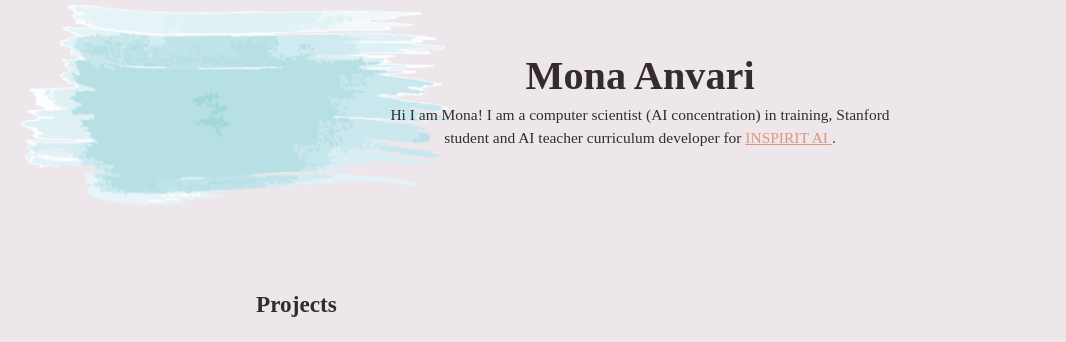
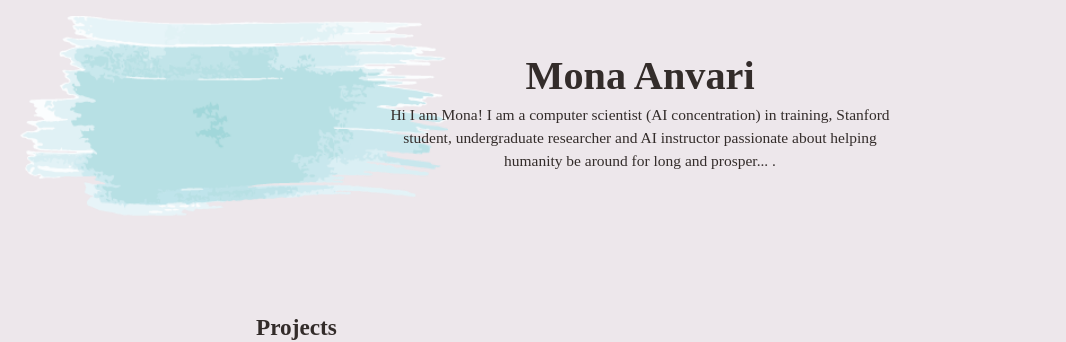
Before and after one commit to monaanvari/portfolio, a plain HTML site: page index.html in a window 1280 px wide. Shown: the top 342 px of the page, without its empty margins (0-1066 px from the left). Drawn offline with Linux system fonts and the light colour scheme; a web font is replaced by a local one.

Commit message:
Update index.html

```diff
--- a/index.html
+++ b/index.html
@@ -14,7 +14,8 @@
       <header>
         <section class = "wrap about" >
           <h1>Mona Anvari</h1>
-          <p >Hi I am Mona! I am a computer scientist (AI concentration) in training, Stanford student and AI teacher curriculum developer for <a href = "https://www.inspiritai.com/"> INSPIRIT AI </a>.
+          <p >Hi I am Mona! I am a computer scientist (AI concentration) in training, Stanford student, undergraduate researcher and AI instructor passionate about helping humanity be around for long and prosper...
+.
           </p>
         </section>
       </header>
```
